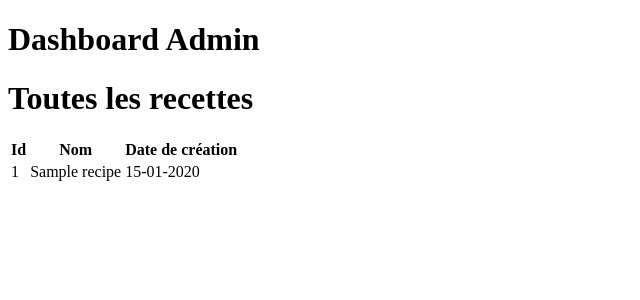
After one commit to nathkeuss/recettes-symfony, a Symfony app: template templates/admin/recipe/list_recipes.html.twig in a window 1280 px wide. The commit adds this page. Shown: the top 300 px of the page, without its empty margins (0-640 px from the left). Run offline with Twig, Linux system fonts and the light colour scheme; the template is opened without the code that fills it: most values are stand-ins (such as "Sample title", 1, 10 or a date in 2020); some libraries are stand-ins or nearby versions.

Commit message:
liste recettes

```diff
--- /dev/null
+++ b/templates/admin/base.html.twig
@@ -0,0 +1,22 @@
+<!doctype html>
+<html lang="fr">
+<head>
+    <meta charset="UTF-8">
+    <meta name="viewport"
+          content="width=device-width, user-scalable=no, initial-scale=1.0, maximum-scale=1.0, minimum-scale=1.0">
+    <meta http-equiv="X-UA-Compatible" content="ie=edge">
+    <title>Document</title>
+</head>
+<body>
+<header>
+    <h1>Dashboard Admin</h1>
+</header>
+{% for message in app.flashes('success') %}
+    <section>
+        <p style="background-color: green; color: white">{{ message }}</p>
+    </section>
+{% endfor %}
+{% block body %} {% endblock body %}
+
+</body>
+</html>
--- a/templates/admin/recipe/create_recipe.html.twig
+++ b/templates/admin/recipe/create_recipe.html.twig
@@ -1 +1,7 @@
+{% extends 'admin/base.html.twig' %}
+
+{% block body %}
+
 {{ form(adminRecipeFormView) }}
+
+{% endblock body %}
--- /dev/null
+++ b/templates/admin/recipe/list_recipes.html.twig
@@ -0,0 +1,23 @@
+{% extends 'admin/base.html.twig' %}
+
+{% block body %}
+
+    <h1>Toutes les recettes</h1>
+
+    <table>
+        <tr>
+            <th>Id</th>
+            <th>Nom</th>
+            <th>Date de création</th>
+        </tr>
+
+        {% for recipe in recipes %}
+        <tr>
+            <td>{{ recipe.id }}</td>
+            <td>{{ recipe.title }}</td>
+            <td>{{ recipe.createdAt | date('d-m-Y') }}</td>
+        </tr>
+        {% endfor %}
+    </table>
+
+{% endblock body %}
```
Also changed, not shown: src/Controller/Admin/AdminRecipeController.php (+17 -2 lines).
